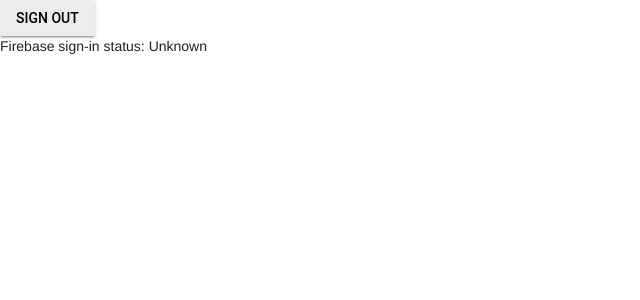
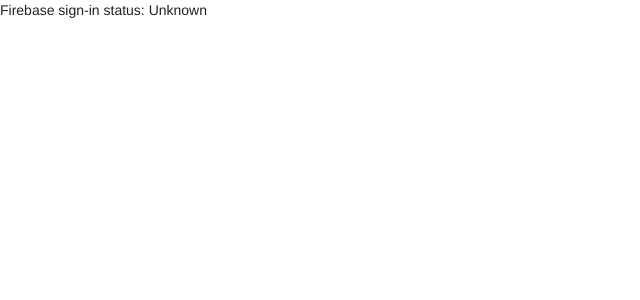
Before and after one commit to slothgamez/fireplex.github.io, a Jekyll site: the page firebase/login/index.html, which Jekyll copies as it is, in a window 1280 px wide. Shown: the top 300 px of the page, without its empty margins (0-640 px from the left). Built offline with Jekyll 4.4.1, drawn with Linux system fonts in a browser that asks for light colours; nearby versions of some CDN libraries; comment, search, counter and statistics services are not loaded.

Commit message:
Update index.html

```diff
--- a/firebase/login/index.html
+++ b/firebase/login/index.html
@@ -186,7 +186,7 @@ limitations under the License.
 
           <!-- Button that handles sign-in/sign-out -->
           <!--<button disabled class="mdl-button mdl-js-button mdl-button--raised" id="quickstart-sign-in">Sign in with Google</button>-->
-          <button class="mdl-button mdl-js-button mdl-button--raised" id="sign-out-button">Sign out</button>
+          <!--<button class="mdl-button mdl-js-button mdl-button--raised" id="sign-out-button">Sign out</button>-->
           <div id="quickstart-sign-in"></div>
           <!-- Container where we'll display the user details -->
           <div class="quickstart-user-details-container">
```
